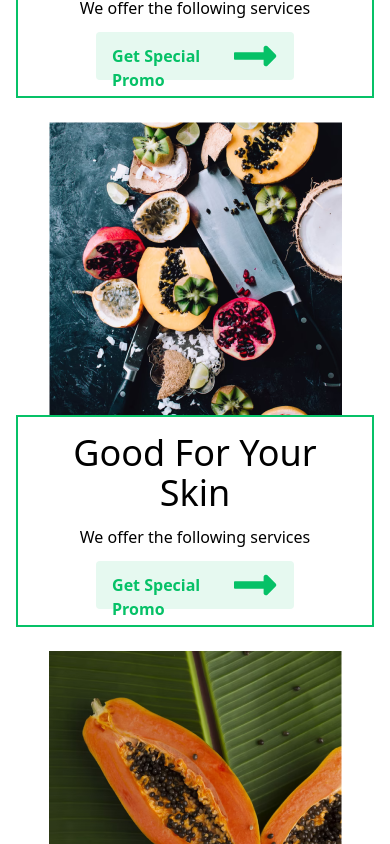
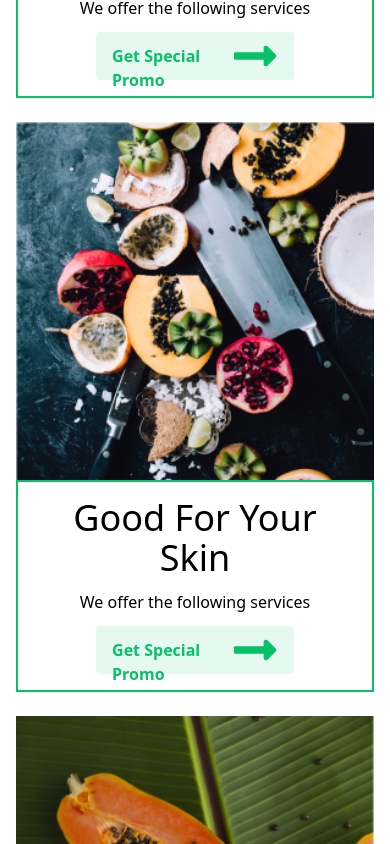
Before and after one commit to NAGUiB-1/Foodies, a React (Vite) app: page / in a window 390 px wide. Shown: the part 4580-5424 px from the top of the page. Built offline with nearby package versions, Linux system fonts and the light colour scheme.

Commit message:
Update Card.jsx

```diff
--- a/src/components/Card.jsx
+++ b/src/components/Card.jsx
@@ -8,10 +8,10 @@ export default function Card({ title, reverse, img }) {
         reverse ? "lg:flex-row-reverse" : "lg:flex-row"
       } flex-col justify-center items-center`}
     >
-      <div className="lg:w-full">
-        <img src={img} alt="food" className="lg:w-full" />
+      <div className="w-full h-full">
+        <img src={img} alt="food" className="w-full h-full object-cover" />
       </div>
-      <div className="w-fit lg:w-full border-2 border-[#06C167] h-full">
+      <div className="w-full border-2 border-[#06C167] h-full">
         <div className="flex flex-col justify-evenly gap-3 h-full p-4  lg:items-start items-center">
           <h4 className="text-4xl text-center md:text-left">{title}</h4>
           <p>We offer the following services</p>
```
